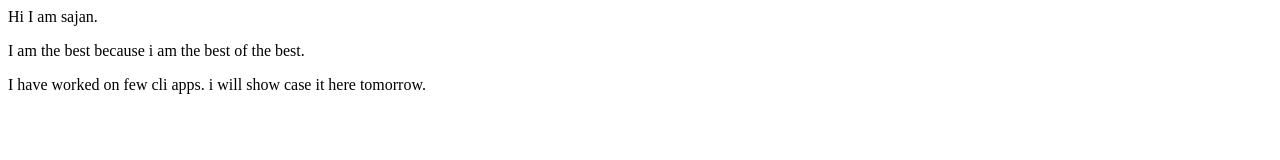
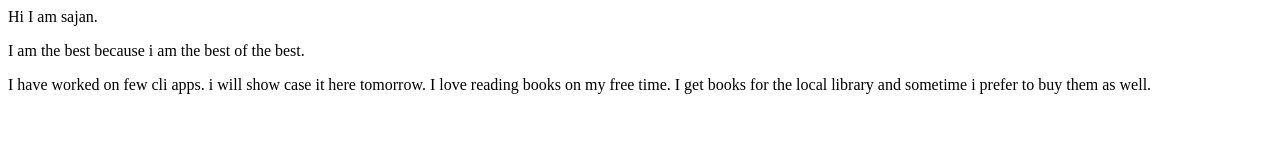
Before and after one commit to SajanMG/new-one-, a plain HTML site: page index.html in a window 1280 px wide. Drawn offline with Linux system fonts and the light colour scheme.

Commit message:
updates and added books

```diff
--- a/index.html
+++ b/index.html
@@ -10,7 +10,8 @@
     Hi I am sajan.
     <p>I am the best because i am the best of the best.</p>
 
-
-    I have worked on few cli apps. i will show case it here tomorrow.
+    I have worked on few cli apps. i will show case it here tomorrow. I love
+    reading books on my free time. I get books for the local library and
+    sometime i prefer to buy them as well.
   </body>
 </html>
```
